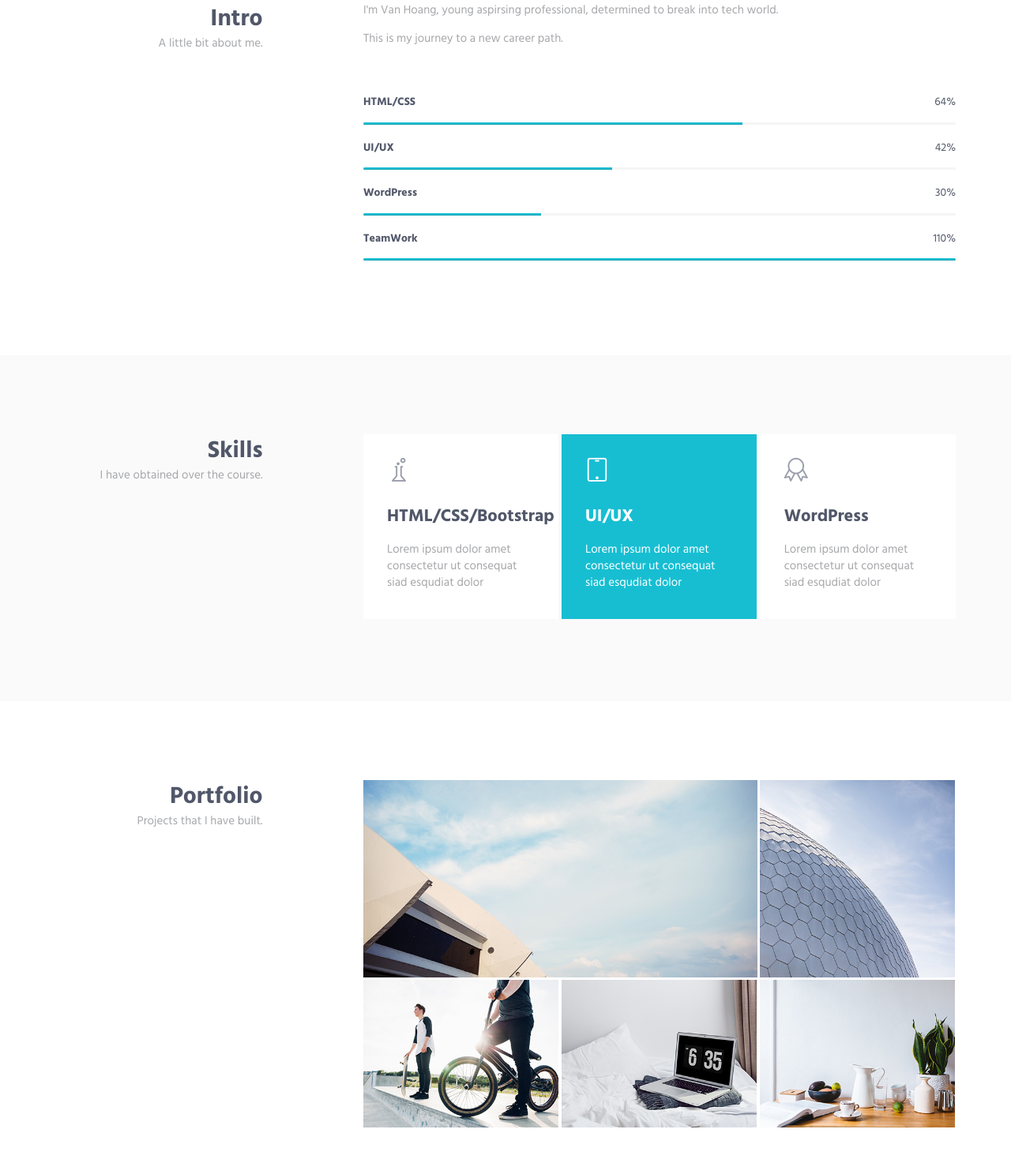
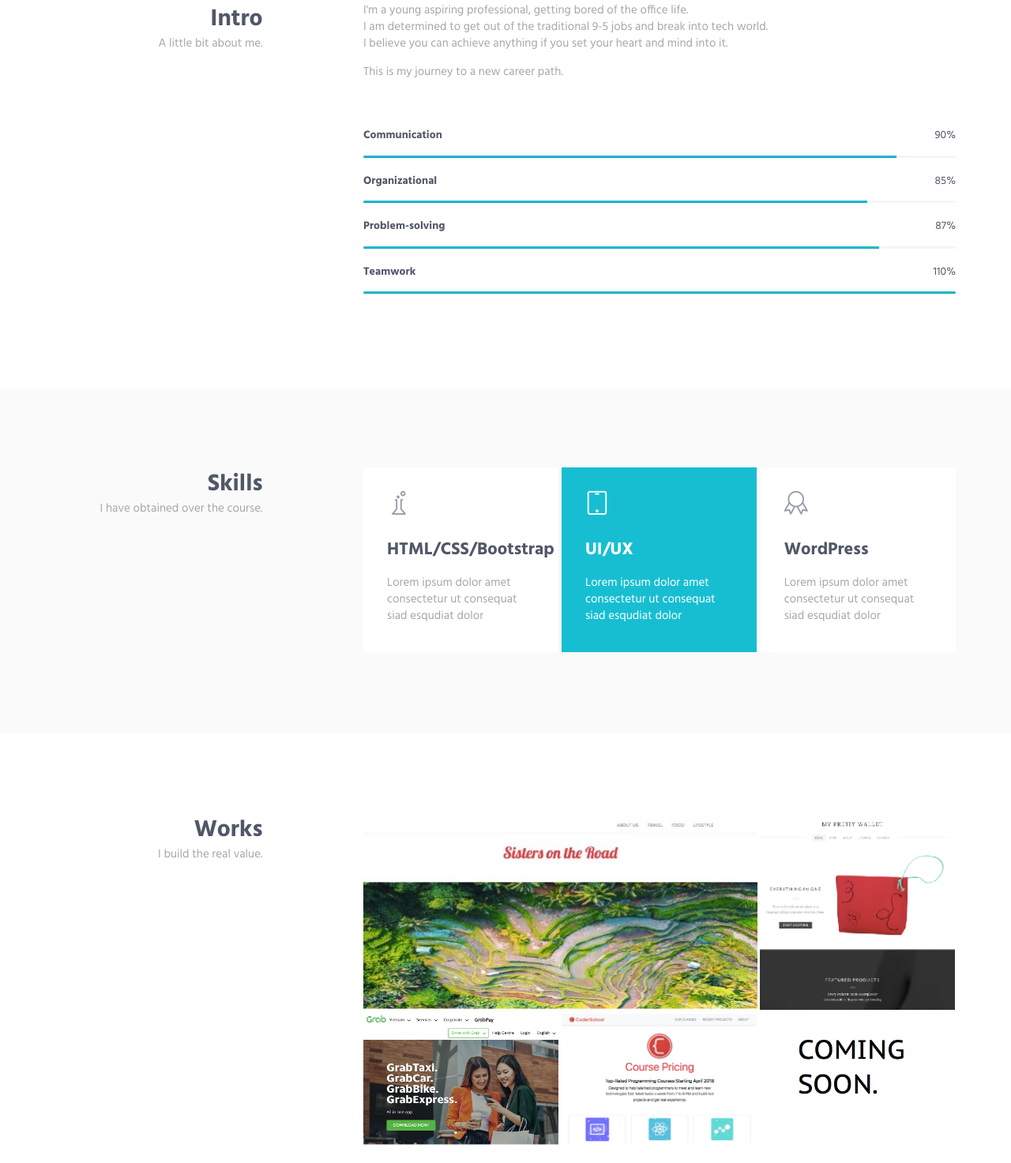
Before and after one commit to vhoang42/vhoang42.github.io, a plain HTML site: page index.html in a window 1280 px wide. Shown: the part 758-2231 px from the top of the page at 79% size. Drawn offline with Linux system fonts and the light colour scheme.

Commit message:
Add files via upload

```diff
--- a/index.html
+++ b/index.html
@@ -14,7 +14,7 @@
     <!-- BEGIN HEAD -->
     <head>
         <meta charset="utf-8"/>
-        <title>Van Hoang's CV</title>
+        <title>Van Hoang</title>
         <meta http-equiv="X-UA-Compatible" content="IE=edge">
         <meta content="width=device-width, initial-scale=1" name="viewport"/>
         <meta content="" name="description"/>
@@ -86,7 +86,7 @@
                     <div class="col-sm-6">
                         <div class="promo-block-divider">
                             <h1 class="promo-block-title">Van <br/> Hoang</h1>
-                            <p class="promo-block-text">Web Designer &amp; Front-end Developer TO BE...</p>
+                            <p class="promo-block-text">exploring new way of life...</p>
                         </div>
                         <ul class="list-inline">
                             <li><a href="https://twitter.com/keenthemes" class="social-icons"><i class="icon-social-facebook"></i></a></li>
@@ -113,31 +113,33 @@
                     </div>
                     <div class="col-sm-8 col-sm-offset-1">
                         <div class="margin-b-60">
-                            <p>I'm Van Hoang, young aspirsing professional, determined to break into tech world.</p>
+                            <p>I'm a young aspiring professional, getting bored of the office life. <br>I am determined to get out of the traditional 9-5 jobs and break into tech world.<br>
+                            I believe you can achieve anything if you set your heart and mind into it.
+                            </p>
                             <p>This is my journey to a new career path.</p>
                         </div>
 
                         <!-- Progress Box -->
                         <div class="progress-box">
-                            <h5>HTML/CSS <span class="color-heading pull-right">64%</span></h5>
+                            <h5>Communication <span class="color-heading pull-right">90%</span></h5>
                             <div class="progress">
-                                <div class="progress-bar bg-color-base" role="progressbar" data-width="64"></div>
+                                <div class="progress-bar bg-color-base" role="progressbar" data-width="90"></div>
                             </div>
                         </div>
                         <div class="progress-box">
-                            <h5>UI/UX <span class="color-heading pull-right">42%</span></h5>
+                            <h5>Organizational <span class="color-heading pull-right">85%</span></h5>
                             <div class="progress">
-                                <div class="progress-bar bg-color-base" role="progressbar" data-width="42"></div>
+                                <div class="progress-bar bg-color-base" role="progressbar" data-width="85"></div>
                             </div>
                         </div>
                         <div class="progress-box">
-                            <h5>WordPress <span class="color-heading pull-right">30%</span></h5>
+                            <h5>Problem-solving <span class="color-heading pull-right">87%</span></h5>
                             <div class="progress">
-                                <div class="progress-bar bg-color-base" role="progressbar" data-width="30"></div>
+                                <div class="progress-bar bg-color-base" role="progressbar" data-width="87"></div>
                             </div>
                         </div>
                         <div class="progress-box">
-                            <h5>TeamWork<span class="color-heading pull-right">110%</span></h5>
+                            <h5>Teamwork<span class="color-heading pull-right">110%</span></h5>
                             <div class="progress">
                                 <div class="progress-bar bg-color-base" role="progressbar" data-width="110"></div>
                             </div>
@@ -215,8 +217,8 @@
                 <div class="row">
                     <div class="col-sm-3 sm-margin-b-30">
                         <div class="text-right sm-text-left">
-                            <h2 class="margin-b-0">Portfolio</h2>
-                            <p>Projects that I have built.</p>
+                            <h2 class="margin-b-0">Works</h2>
+                            <p>I build the real value.</p>
                         </div>
                     </div>
                     <div class="col-sm-8 col-sm-offset-1">
@@ -227,7 +229,7 @@
                                 <!-- Work -->
                                 <div class="work work-popup-trigger">
                                     <div class="work-overlay">
-                                        <img class="full-width img-responsive" src="img/800x400/01.jpg" alt="Portfolio Image">
+                                        <img class="full-width img-responsive" src="img/blog.jpg" alt="Portfolio Image">
                                     </div>
                                     <div class="work-popup-overlay">
                                         <div class="work-popup-content">
@@ -266,7 +268,7 @@
                                 <!-- Work -->
                                 <div class="work work-popup-trigger">
                                     <div class="work-overlay">
-                                        <a src="https://google.com"><img class="full-width img-responsive" src="img/397x400/01.jpg" alt="Portfolio Image"></a>
+                                        <img class="full-width img-responsive" src="img/wallet-small.png" alt="Portfolio Image">
                                     </div>
                                     <div class="work-popup-overlay">
                                         <div class="work-popup-content">
@@ -305,7 +307,7 @@
                                 <!-- Work -->
                                 <div class="work work-popup-trigger">
                                     <div class="work-overlay">
-                                        <img class="full-width img-responsive" src="img/397x300/01.jpg" alt="Portfolio Image">
+                                        <img class="full-width img-responsive" src="img/coming_soon.png" alt="Portfolio Image">
                                     </div>
                                     <div class="work-popup-overlay">
                                         <div class="work-popup-content">
@@ -344,7 +346,7 @@
                                 <!-- Work -->
                                 <div class="work work-popup-trigger">
                                     <div class="work-overlay">
-                                        <img class="full-width img-responsive" src="img/397x300/02.jpg" alt="Portfolio Image">
+                                        <img class="full-width img-responsive" src="img/grab_small.jpg" alt="Portfolio Image">
                                     </div>
                                     <div class="work-popup-overlay">
                                         <div class="work-popup-content">
@@ -383,7 +385,7 @@
                                 <!-- Work -->
                                 <div class="work work-popup-trigger">
                                     <div class="work-overlay">
-                                        <img class="full-width img-responsive" src="img/397x300/03.jpg" alt="Portfolio Image">
+                                        <img class="full-width img-responsive" src="img/coderschool_small.jpg" alt="Portfolio Image">
                                     </div>
                                     <div class="work-popup-overlay">
                                         <div class="work-popup-content">
```
Also changed, not shown: img/blog.jpg (added), img/coderschool.jpg (added), img/coderschool_small.jpg (added), img/coming_soon.png (added), img/grab.png (added), img/grab_small.jpg (added), img/wallet-small.png (added), img/wallet.jpg (added).
